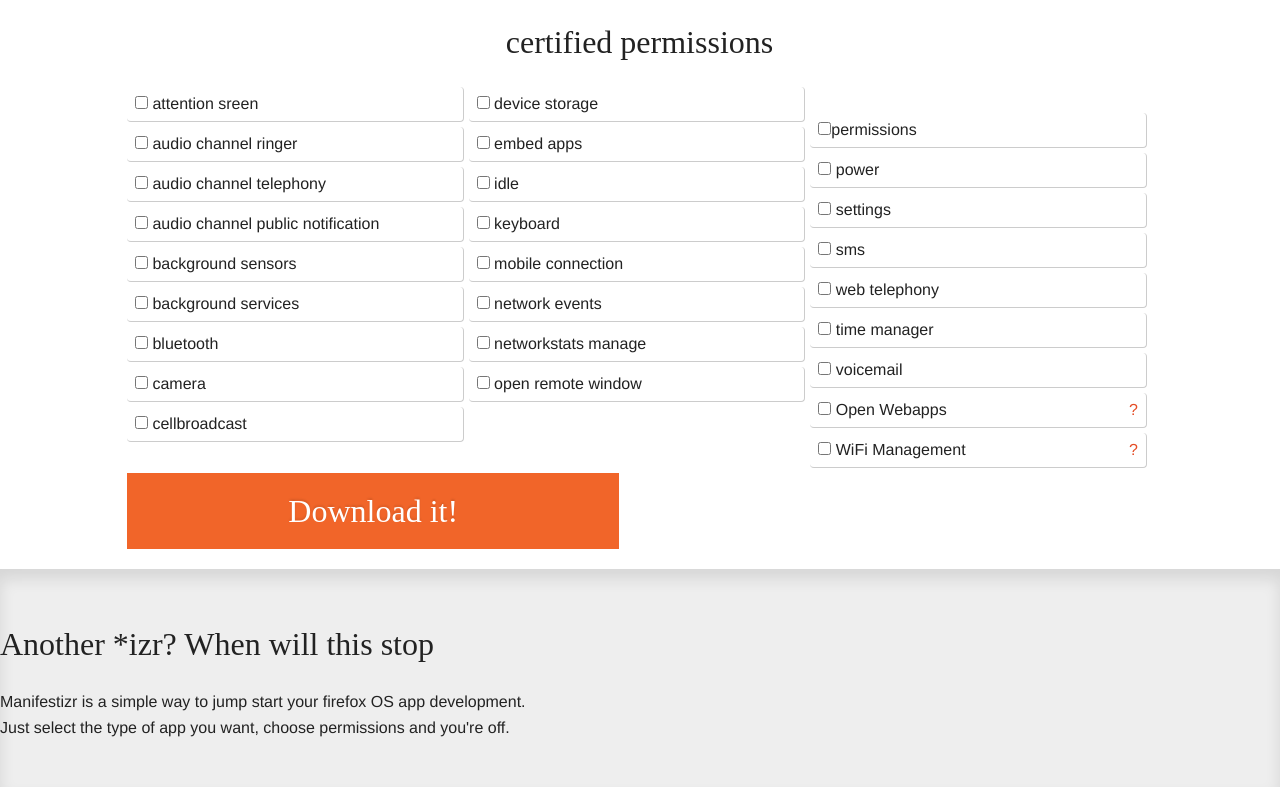
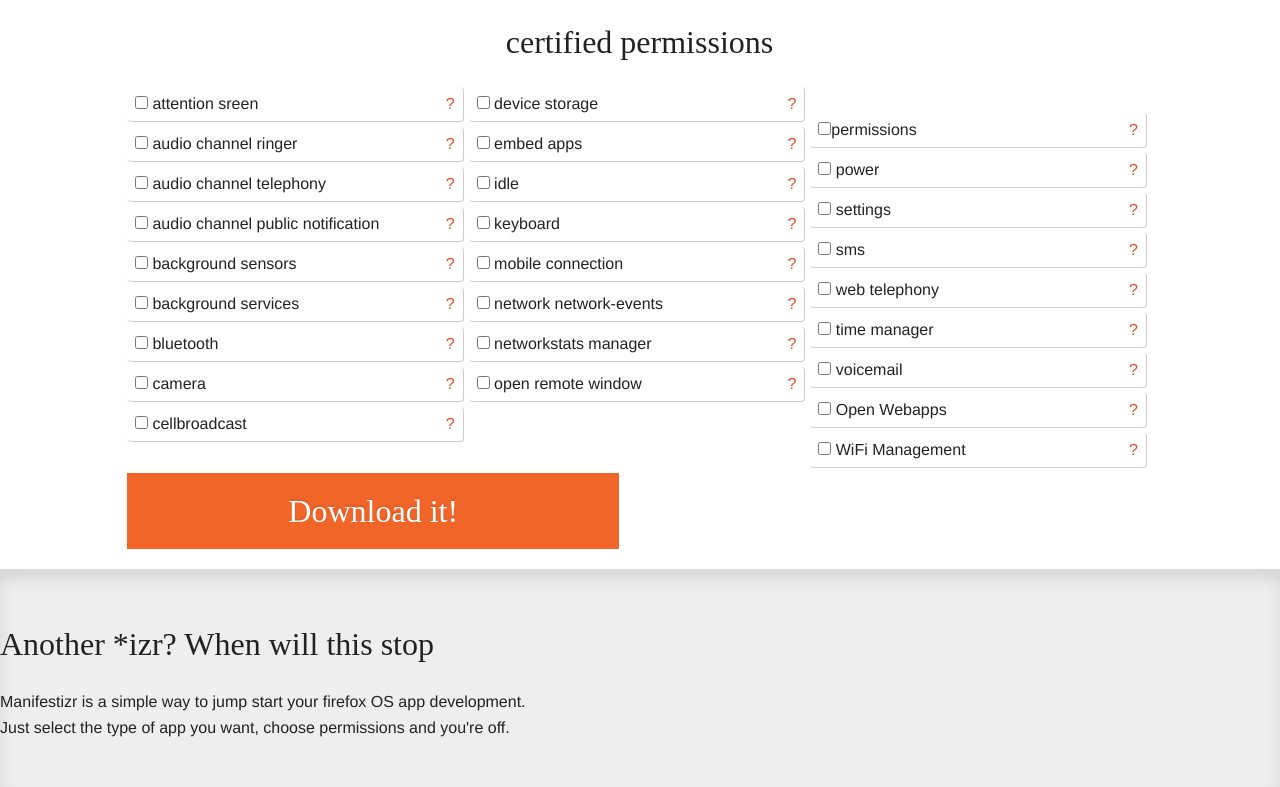
Before and after one commit to Trux/manifestizr, a plain HTML site: page index.html in a window 1280 px wide. Shown: the part 988-1775 px from the top of the page. Drawn offline with Linux system fonts and the light colour scheme; a web font is replaced by a local one.

Commit message:
add certifieds permissions details

```diff
--- a/index.html
+++ b/index.html
@@ -51,7 +51,6 @@
                         <label>
                             <input type="checkbox" value="alarms"> alarms
                         </label>
-
                         <label>
                             <input type="checkbox" value="audio-channel-normal"> audio channel normal
                         </label>
@@ -188,114 +187,114 @@
                      <div class='customize-section customize-h5bp-no-title last-section'>
                         <h3 class="first-h5bp-label">certified permissions</h3>
                         <label>
-                            <input type="checkbox" value="attention"> attention sreen
+                            <input type="checkbox" value="attention"> attention sreen<a href="" class='info' title='Allow content to open a window in front of all other content. Used by telephone and SMS.'>?</a>
                         </label>
 
                         <label>
-                            <input type="checkbox" value="audio-channel-ringer"> audio channel ringer
+                            <input type="checkbox" value="audio-channel-ringer"> audio channel ringer<a href="" class='info' title='Incoming phone calls.'>?</a>
                         </label>
 
                         <label>
-                            <input type="checkbox" value="audio-channel-telephony"> audio channel telephony
+                            <input type="checkbox" value="audio-channel-telephony"> audio channel telephony<a href="" class='info' title='Phone calls, VoIP calls.'>?</a>
                         </label>
 
                         <label>
-                            <input type="checkbox" value="audio-channel-publicnotification"> audio channel public notification
+                            <input type="checkbox" value="audio-channel-publicnotification"> audio channel public notification<a href="" class='info' title='Forced camera shutter sounds.'>?</a>
                         </label>
 
                         <label>
-                            <input type="checkbox" value="background-sensors"> background sensors
+                            <input type="checkbox" value="background-sensors"> background sensors<a href="" class='info' title='Ability to listen to proximity sensor events in the background. (All apps receive these events in the foreground.)'>?</a>
                         </label>
 
                         <label>
-                            <input type="checkbox" value="backgroundservice"> background services
+                            <input type="checkbox" value="backgroundservice"> background services<a href="" class='info' title='Enable an app to run in the background and perform tasks like syncing or responding to incoming messages.'>?</a>
+                        </label>
+                        <label>
+                            <input type="checkbox" value="bluetooth"> bluetooth<a href="" class='info' title='Low level access to Bluetooth hardware.'>?</a>
                         </label>
 
                         <label>
-                            <input type="checkbox" value="bluetooth"> bluetooth
+                            <input type="checkbox" value="camera"> camera<a href="" class='info' title='Take photos, shoot video and control the camera.'>?</a>
                         </label>
 
                         <label>
-                            <input type="checkbox" value="camera"> camera
-                        </label>
-
-                        <label>
-                            <input type="checkbox" value="cellbroadcast"> cellbroadcast
+                            <input type="checkbox" value="cellbroadcast"> cellbroadcast<a href="" class='info' title='Fires an event when a specific type of cell network message is received (an emergency network notification).'>?</a>
                         </label>
                     </div>
 
                     <div class='customize-section customize-h5bp-no-title customize-h5bp-no-title-middle'>
                         <h3 class="second-h5bp-label">certified permissions</h3>
                         <label>
-                            <input type="checkbox" value="device-storage:apps"> device storage
+                            <input type="checkbox" value="device-storage:apps"> device storage<a href="" class='info' title='Add, read, or modify files stored in the apps location on the device.'>?</a>
                         </label>
 
                         <label>
-                            <input type="checkbox" value="embed-apps"> embed apps
+                            <input type="checkbox" value="embed-apps"> embed apps<a href="" class='info' title='Ability to embed apps in mozApp frames.'>?</a>
                         </label>
 
                         <label>
-                            <input type="checkbox" value="idle" > idle
+                            <input type="checkbox" value="idle" > idle<a href="" class='info' title='Notify the app if the user is idle..'>?</a>
                         </label>
 
                         <label>
-                            <input type="checkbox" value="keyboard"> keyboard
+                            <input type="checkbox" value="keyboard"> keyboard<a href="" class='info' title='Allows the app to act as a virtual keyboard by listening to focus change events in other apps.'>?</a>
                         </label>
 
                         <label>
-                            <input type="checkbox" value="mobileconnection"> mobile connection
+                            <input type="checkbox" value="mobileconnection"> mobile connection<a href="" class='info' title='Obtain information about the current mobile voice and data connection.'>?</a>
                         </label>
 
                         <label>
-                            <input type="checkbox" value="network-events"> network events
+                            <input type="checkbox" value="network-events"> network network-events<a href="" class='info' title='Monitor network uploads and downloads.'>?</a>
+                        </label>
                         </label>
 
                         <label>
-                            <input type="checkbox" value="networkstats-manage"> networkstats manage
+                            <input type="checkbox" value="networkstats-manage"> networkstats manager<a href="" class='info' title='Obtain statistics of data usage per interface.'>?</a>
                         </label>
 
                         <label>
-                                <input type="checkbox" value="open-remote-window"> open remote window
+                                <input type="checkbox" value="open-remote-window"> open remote window<a href="" class='info' title='Allows normal window.open calls, but the resulting window is opened in a new process.'>?</a>
                         </label>
                     </div>
                     <div class='customize-section customize-h5bp-no-title'>
                             <h3 class="third-h5bp-label">Hosted/privileged permissions</h3>
                             <label>
-                                <input type="checkbox" value="permissions">permissions
+                                <input type="checkbox" value="permissions">permissions<a href="" class='info' title='Allow an app to manage other permissions of other apps.'>?</a>
                             </label>
 
                             <label>
-                                <input type="checkbox" value="power"> power
+                                <input type="checkbox" value="power"> power<a href="" class='info' title='Turn the screen on or off, control CPU, device power, and so on. Listen for and inspect resource lock events.'>?</a>
                             </label>
 
                             <label>
-                                <input type="checkbox" value="settings"> settings
+                                <input type="checkbox" value="settings"> settings<a href="" class='info' title='Configure or read device settings.'>?</a>
                             </label>
 
                             <label>
-                                <input type="checkbox" value="sms"> sms
+                                <input type="checkbox" value="sms"> sms<a href="" class='info' title='Send and receive SMS messages. '>?</a>
                             </label>
 
                             <label>
-                                <input type="checkbox" value="telephony"> web telephony
+                           <input type="checkbox" value="telephony"> web telephony<a href="" class='info' title='Access all telephony-related APIs to make and recieve phone calls.'>?</a>
                             </label>
 
                             <label>
-                                <input type="checkbox" value="time"> time manager
+                                <input type="checkbox" value="time"> time manager<a href="" class='info' title='Set current time. Time zone information is controlled by the Settings API. Formerly called systemclock..'>?</a>
                             </label>
 
                             <label>
-                                <input type="checkbox" value="voicemail"> voicemail
+                                <input type="checkbox" value="voicemail"> voicemail<a href="" class='info' title='Access voicemail.'>?</a>
                             </label>
 
                             <label>
                                 <input type="checkbox" value="webapps-manage"> Open Webapps
-                                <a href="" class='info' title='Lorem ipsum dolor sit amet, consectetur adipiscing elit. Ut vitae elit in odio posuere tristique iaculis nec lacus. '>?</a>
+                                <a href="" class='info' title='Obtain access to the navigator.mozApps.mgmt API to manage installed Open Web Apps.. '>?</a>
                             </label>
 
                             <label>
                                 <input  type="checkbox" value="wifi-manage"> WiFi Management
-                                <a href="" class='info' title='teststststst'>?</a>
+                                <a href="" class='info' title='Enumerate available WiFi networks, get signal strength, connect to a network.'>?</a>
                             </label>
                     </div>
 
```
